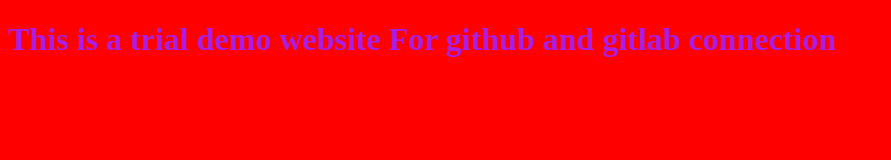
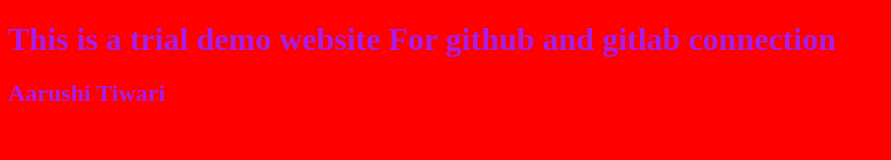
Before and after one commit to aarushi102/Test-Pattern, a plain HTML site: page index.html in a window 1280 px wide. Shown: the whole page, without its empty margins (0-891 px from the left). Drawn offline with Linux system fonts and the light colour scheme.

Commit message:
Files done and dusted

```diff
--- a/index.html
+++ b/index.html
@@ -10,5 +10,6 @@
     <h1>This is a trial demo website
         For github and gitlab connection
     </h1>
+    <h2>Aarushi Tiwari</h2>
 </body>
 </html>
```
